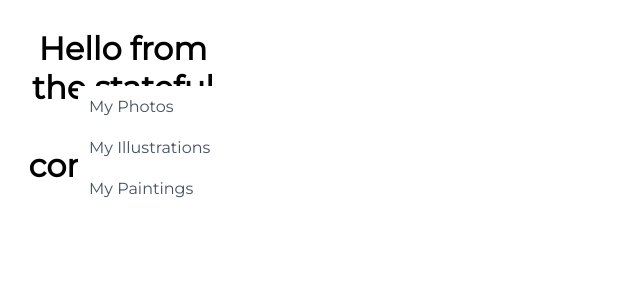
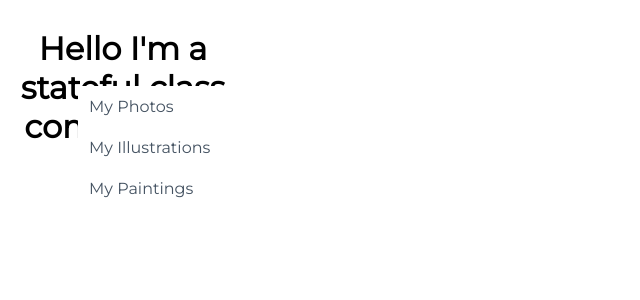
Before and after one commit to conor-timmis/react-challenges, a React (Create React App) app in the folder my-app/: page / in a window 1280 px wide. Shown: the top 300 px of the page, without its empty margins (0-640 px from the left). Built offline with nearby package versions, Linux system fonts and the light colour scheme.

Commit message:
Add Prop to Component Greeting

```diff
--- a/my-app/src/App.js
+++ b/my-app/src/App.js
@@ -5,7 +5,7 @@ import StatefulGreeting from './components/StatefulGreeting';
 function App() {
   return (
     <div className={css.App}>
-      <StatefulGreeting />
+      <StatefulGreeting greeting="I'm a stateful class component!"/>
       <Sidebar />
     </div>
   );
--- a/my-app/src/components/StatefulGreeting.js
+++ b/my-app/src/components/StatefulGreeting.js
@@ -2,7 +2,7 @@ import React from "react";
 
 class StatefulGreeting extends React.Component {
     render() {
-        return <h1>Hello from the stateful class component</h1>
+        return <h1>Hello {this.props.greeting}</h1>
     }
 }
 
```
